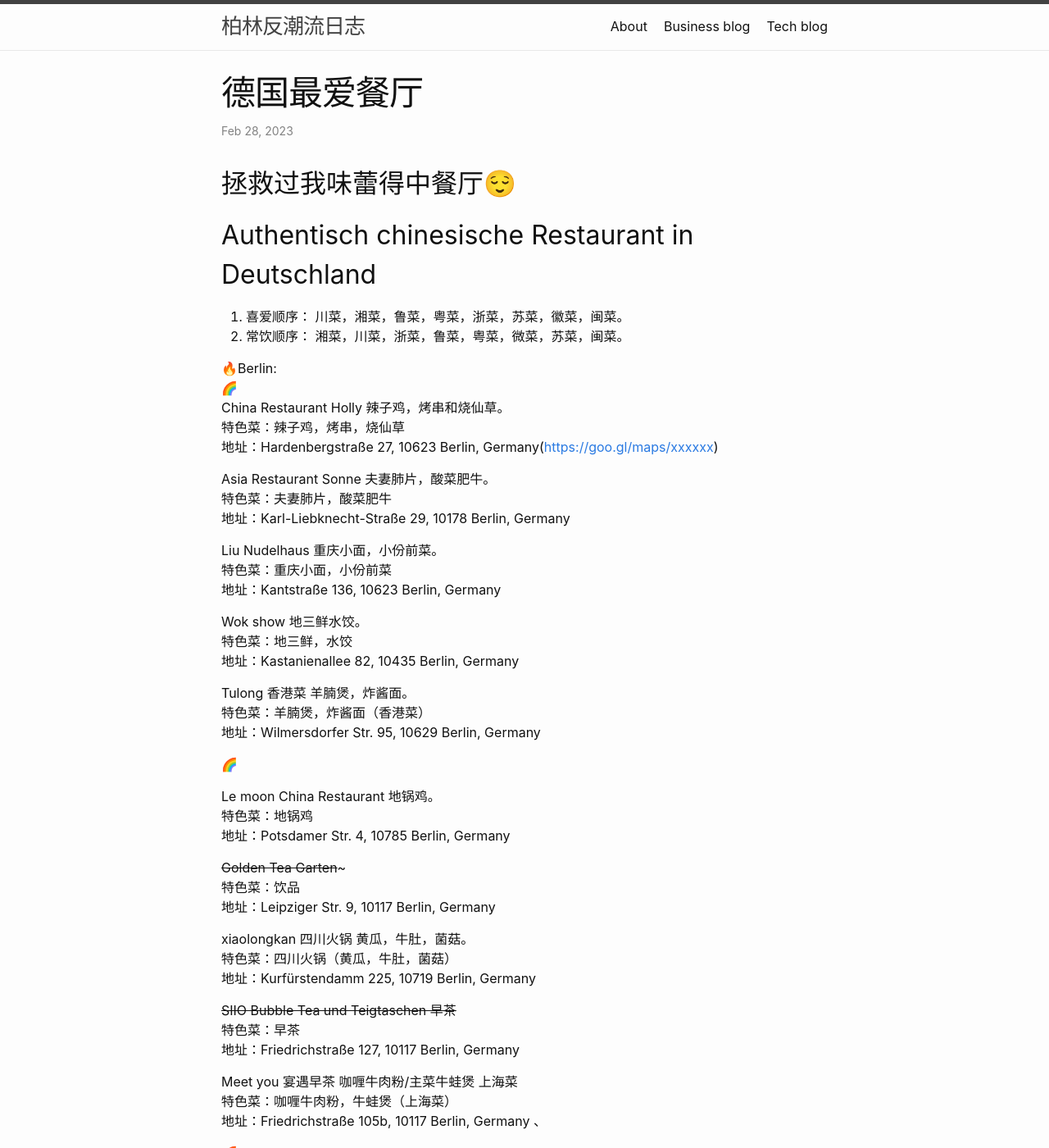
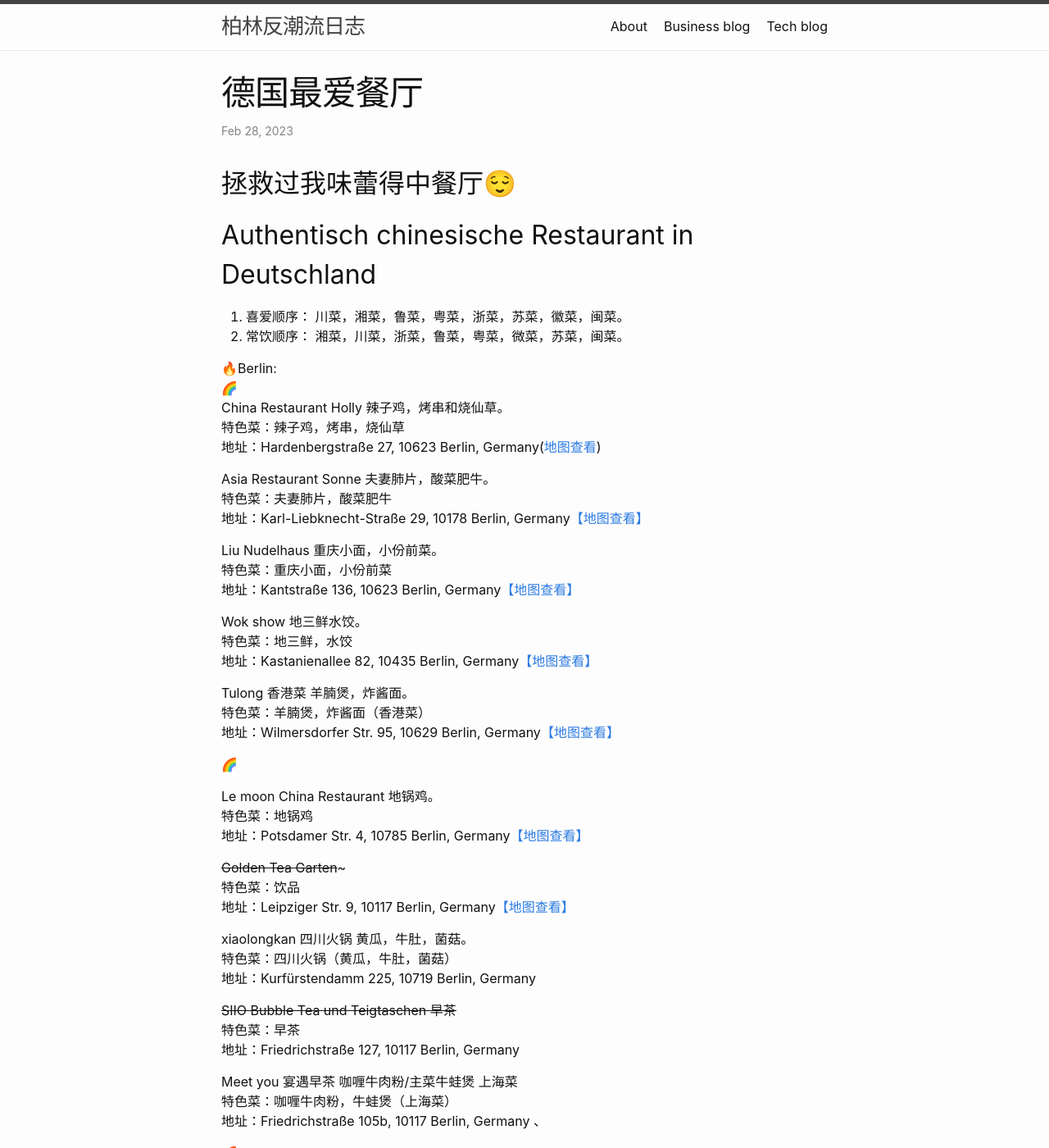
Before and after one commit to Howareu994/my-blog, a Jekyll site: the page built from _posts/2023-2-28-德国最爱餐厅.md, in a window 1280 px wide and 1400 px high. Shown: the whole window at 82% size. Built offline with Jekyll 4.4.1, drawn with Linux system fonts in a browser that asks for light colours.

Commit message:
Update 2023-2-28-德国最爱餐厅.md

```diff
--- a/_posts/2023-2-28-德国最爱餐厅.md
+++ b/_posts/2023-2-28-德国最爱餐厅.md
@@ -17,37 +17,37 @@
 🌈
 China Restaurant Holly 辣子鸡，烤串和烧仙草。
 特色菜：辣子鸡，烤串，烧仙草
-地址：Hardenbergstraße 27, 10623 Berlin, Germany([https://goo.gl/maps/xxxxxx](https://maps.app.goo.gl/bTtykatpzMgWXEW79))
+地址：Hardenbergstraße 27, 10623 Berlin, Germany([地图查看](https://maps.app.goo.gl/bTtykatpzMgWXEW79))
 
 Asia Restaurant Sonne 夫妻肺片，酸菜肥牛。
 特色菜：夫妻肺片，酸菜肥牛
-地址：Karl-Liebknecht-Straße 29, 10178 Berlin, Germany
+地址：Karl-Liebknecht-Straße 29, 10178 Berlin, Germany[【地图查看】](https://www.google.com/maps/search/?api=1&query=Asia+Restaurant+Sonne+Karl-Liebknecht-Straße+29+Berlin)
 
 
 Liu Nudelhaus 重庆小面，小份前菜。
 特色菜：重庆小面，小份前菜
-地址：Kantstraße 136, 10623 Berlin, Germany
+地址：Kantstraße 136, 10623 Berlin, Germany[【地图查看】](https://www.google.com/maps/search/?api=1&query=Liu+Nudelhaus+Kantstraße+136+Berlin)
 
 
 Wok show 地三鲜水饺。
 特色菜：地三鲜，水饺
-地址：Kastanienallee 82, 10435 Berlin, Germany
+地址：Kastanienallee 82, 10435 Berlin, Germany[【地图查看】](https://www.google.com/maps/search/?api=1&query=Wok+show+Kastanienallee+82+Berlin)
 
 
 Tulong 香港菜 羊腩煲，炸酱面。
 特色菜：羊腩煲，炸酱面（香港菜）
-地址：Wilmersdorfer Str. 95, 10629 Berlin, Germany
+地址：Wilmersdorfer Str. 95, 10629 Berlin, Germany[【地图查看】](https://www.google.com/maps/search/?api=1&query=Tulong+Wilmersdorfer+Str.+95+Berlin)
 
 🌈
 
 Le moon China Restaurant 地锅鸡。
 特色菜：地锅鸡
-地址：Potsdamer Str. 4, 10785 Berlin, Germany
+地址：Potsdamer Str. 4, 10785 Berlin, Germany[【地图查看】](https://www.google.com/maps/search/?api=1&query=Le+moon+China+Restaurant+Potsdamer+Str.+4+Berlin)
 
 
 ~~Golden Tea Garten~~~
 特色菜：饮品
-地址：Leipziger Str. 9, 10117 Berlin, Germany
+地址：Leipziger Str. 9, 10117 Berlin, Germany[【地图查看】](https://www.google.com/maps/search/?api=1&query=Golden+Tea+Garten+Leipziger+Str.+9+Berlin)
 
 
 xiaolongkan 四川火锅 黄瓜，牛肚，菌菇。
```
